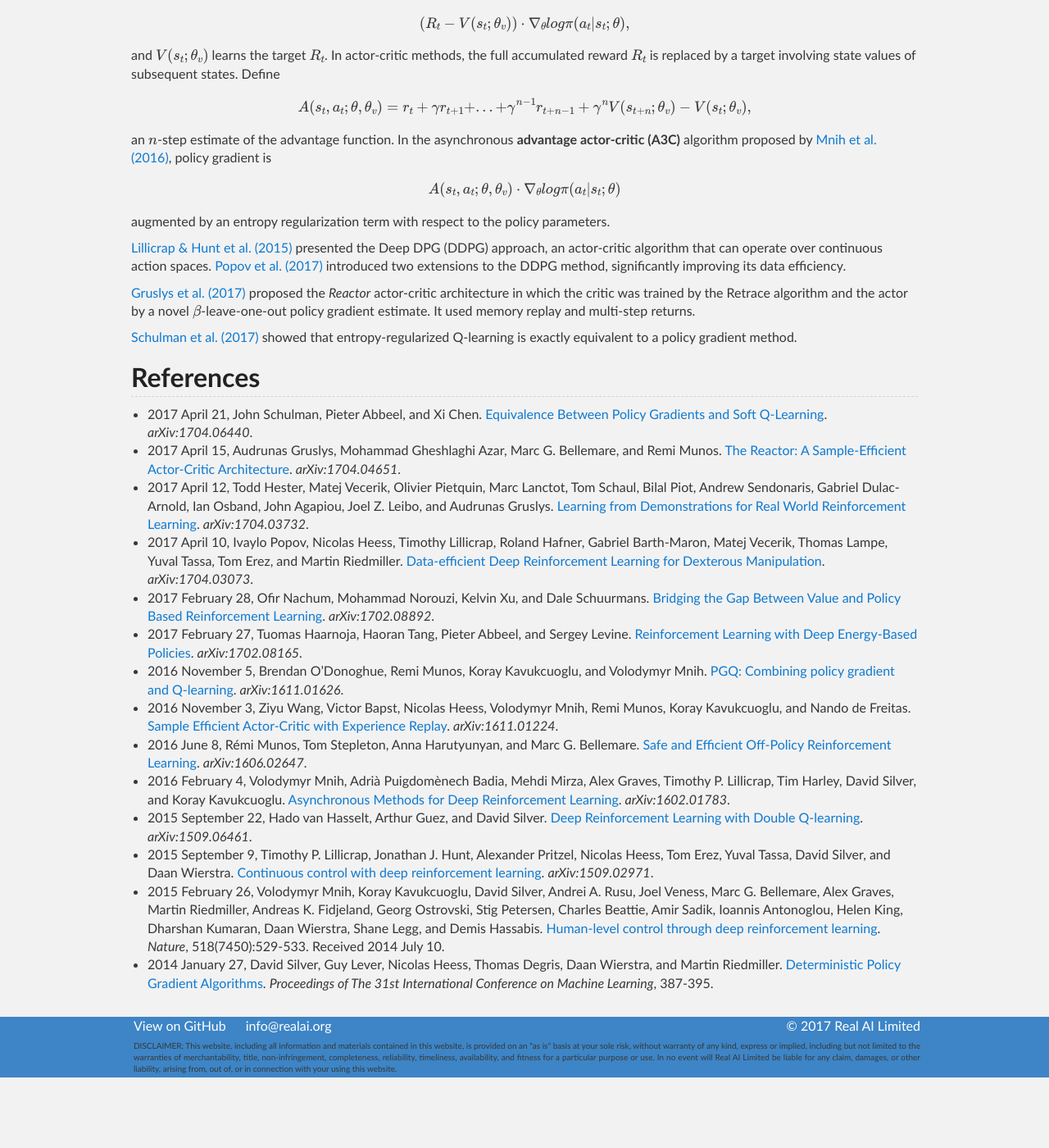
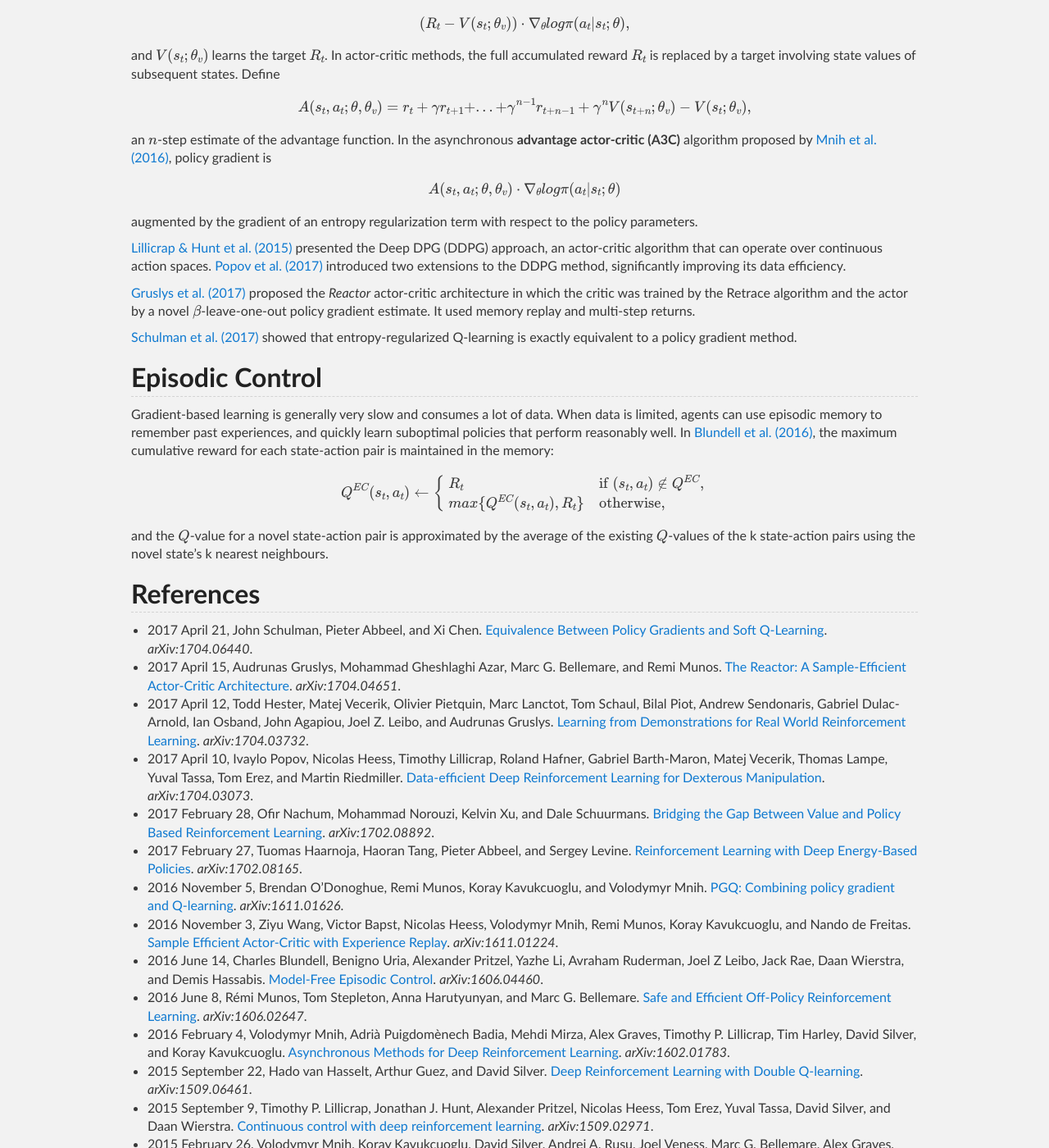
Before and after one commit to Tonywuhk/realai.org, a Jekyll site: the page built from model-free-rl-algorithms.md, in a window 1280 px wide and 1400 px high, scrolled down 1205 px. Shown: the whole window at 82% size. Built offline with Jekyll 4.4.1, drawn with Linux system fonts in a browser that asks for light colours; our own code applies the rules of GitHub Pages for plain Markdown files; formulas are drawn with MathJax 3; comment, search, counter and statistics services are not loaded; the repository's description, which GitHub fills in, is left out; before the commit the page ends 2519 px from its top, so only the background shows below that.

Commit message:
Update model-free-rl-algorithms.md

```diff
--- a/model-free-rl-algorithms.md
+++ b/model-free-rl-algorithms.md
@@ -77,13 +77,27 @@ $$
   A(s_t, a_t; \theta, \theta_v) \cdot \nabla_\theta log \pi(a_t | s_t; \theta)
 $$
 
-augmented by an entropy regularization term with respect to the policy parameters.
+augmented by the gradient of an entropy regularization term with respect to the policy parameters.
 
 [Lillicrap & Hunt et al. (2015)](https://arxiv.org/abs/1509.02971) presented the Deep DPG (DDPG) approach, an actor-critic algorithm that can operate over continuous action spaces. [Popov et al. (2017)](https://arxiv.org/abs/1704.03073) introduced two extensions to the DDPG method, significantly improving its data efficiency.
 
 [Gruslys et al. (2017)](https://arxiv.org/abs/1704.04651) proposed the *Reactor* actor-critic architecture in which the critic was trained by the Retrace algorithm and the actor by a novel \\(\beta\\)-leave-one-out policy gradient estimate. It used memory replay and multi-step returns.
 
 [Schulman et al. (2017)](https://arxiv.org/abs/1704.06440) showed that entropy-regularized Q-learning is exactly equivalent to a policy gradient method.
+
+## Episodic Control
+
+Gradient-based learning is generally very slow and consumes a lot of data. When data is limited, agents can use episodic memory to remember past experiences, and quickly learn suboptimal policies that perform reasonably well. In [Blundell et al. (2016)](https://arxiv.org/abs/1606.04460), the maximum cumulative reward for each state-action pair is maintained in the memory:
+
+$$
+  Q^{EC}(s_t, a_t) \leftarrow
+    \begin{cases}
+      R_t & \text{if } (s_t, a_t) \notin Q^{EC}, \\
+      max \{ Q^{EC}(s_t, a_t), R_t \} & \text{otherwise,}
+    \end{cases}
+$$
+
+and the \\(Q\\)-value for a novel state-action pair is approximated by the average of the existing \\(Q\\)-values of the k state-action pairs using the novel state’s k nearest neighbours.
 
 ## References
 
@@ -95,6 +109,7 @@ augmented by an entropy regularization term with respect to the policy parameter
 * 2017 February 27, Tuomas Haarnoja, Haoran Tang, Pieter Abbeel, and Sergey Levine. [Reinforcement Learning with Deep Energy-Based Policies](https://arxiv.org/abs/1702.08165). *arXiv:1702.08165*.
 * 2016 November 5, Brendan O'Donoghue, Remi Munos, Koray Kavukcuoglu, and Volodymyr Mnih. [PGQ: Combining policy gradient and Q-learning](https://arxiv.org/abs/1611.01626). *arXiv:1611.01626*.
 * 2016 November 3, Ziyu Wang, Victor Bapst, Nicolas Heess, Volodymyr Mnih, Remi Munos, Koray Kavukcuoglu, and Nando de Freitas. [Sample Efficient Actor-Critic with Experience Replay](https://arxiv.org/abs/1611.01224). *arXiv:1611.01224*.
+* 2016 June 14, Charles Blundell, Benigno Uria, Alexander Pritzel, Yazhe Li, Avraham Ruderman, Joel Z Leibo, Jack Rae, Daan Wierstra, and Demis Hassabis. [Model-Free Episodic Control](https://arxiv.org/abs/1606.04460). *arXiv:1606.04460*.
 * 2016 June 8, Rémi Munos, Tom Stepleton, Anna Harutyunyan, and Marc G. Bellemare. [Safe and Efficient Off-Policy Reinforcement Learning](https://arxiv.org/abs/1606.02647). *arXiv:1606.02647*.
 * 2016 February 4, Volodymyr Mnih, Adrià Puigdomènech Badia, Mehdi Mirza, Alex Graves, Timothy P. Lillicrap, Tim Harley, David Silver, and Koray Kavukcuoglu. [Asynchronous Methods for Deep Reinforcement Learning](https://arxiv.org/abs/1602.01783). *arXiv:1602.01783*.
 * 2015 September 22, Hado van Hasselt, Arthur Guez, and David Silver. [Deep Reinforcement Learning with Double Q-learning](https://arxiv.org/abs/1509.06461). *arXiv:1509.06461*.
```
